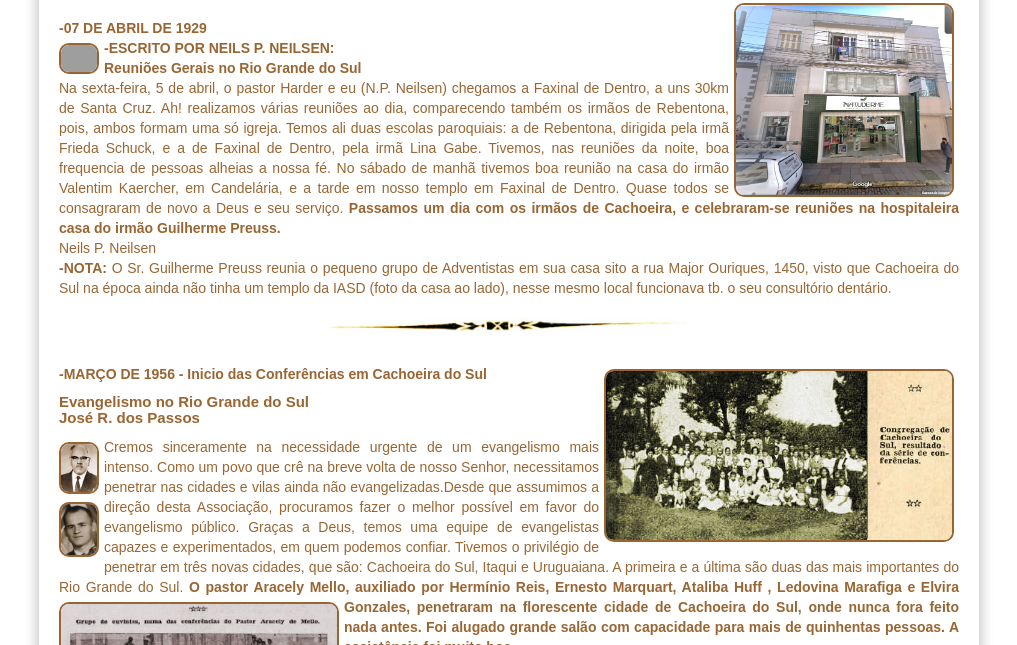
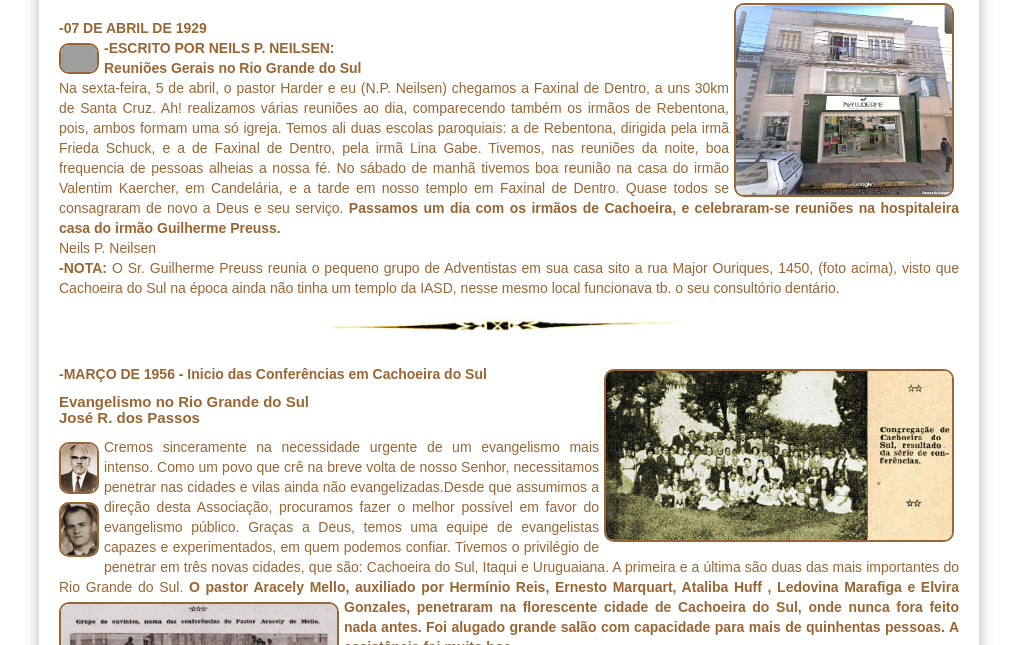
Before and after one commit to claudiovargas1955/claudiovargas1955.github.io, a Jekyll site: the page built from _pages/história-da-iasd-cachoeira.html, in a window 1280 px wide and 900 px high, scrolled down 3510 px, cut to the strip 0-645 px from the top of the window. Shown: the whole strip, without its empty margins (131-1148 px from the left). Built offline with Jekyll 4.4.1, drawn with Linux system fonts in a browser that asks for light colours; some web fonts are replaced; grey boxes are pictures that could not be loaded.

Commit message:
Update história-da-iasd-cachoeira.html

```diff
--- a/_pages/história-da-iasd-cachoeira.html
+++ b/_pages/história-da-iasd-cachoeira.html
@@ -372,8 +372,8 @@ de Faxinal de Dentro, pela irmã Lina Gabe. Tivemos, nas reuniões da noite, boa
 casa do irmão Valentim Kaercher, em Candelária, e a tarde em nosso templo em Faxinal de Dentro. Quase todos se consagraram de novo a Deus e seu serviço.
 <b>Passamos um dia com os irmãos de Cachoeira, e celebraram-se reuniões na hospitaleira casa do irmão Guilherme Preuss.</b><br>
        Neils P. Neilsen<br>
-<b>-NOTA: </b>O Sr. Guilherme Preuss reunia o pequeno grupo de Adventistas em sua casa sito a rua Major Ouriques, 1450, visto que
-Cachoeira do Sul na época ainda não tinha um templo da IASD (foto da casa ao lado), nesse mesmo local funcionava tb. o seu consultório
+<b>-NOTA: </b>O Sr. Guilherme Preuss reunia o pequeno grupo de Adventistas em sua casa sito a rua Major Ouriques, 1450, (foto acima),
+visto que Cachoeira do Sul na época ainda não tinha um templo da IASD, nesse mesmo local funcionava tb. o seu consultório
 dentário.<br>
 
 <img class="dir3" style="float:center"; src="/images/separacao.jpg" class="img-responsive" width="400px" title="";/><br>
```
